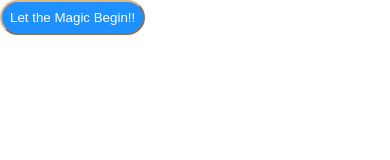
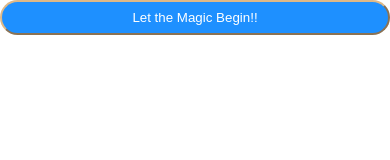
Before and after one commit to Oluwaferanmihh/practice, a plain HTML site: page index.html in a window 390 px wide. Drawn offline with Linux system fonts and the light colour scheme.

Commit message:
Update practice css.css

```diff
--- a/practice css.css
+++ b/practice css.css
@@ -10,7 +10,7 @@ button{
     border-color: burlywood;
 }
 @media screen and (max-width:800px) {
-  button, *magic, *magic2, *magic3, *magic4, *magic5 {
+  button, #magic, #magic2, #magic3, #magic4, #magic5 {
     width:100%; /* The width is 100%, when the viewport is 800px or smaller */
   }
 }
```
